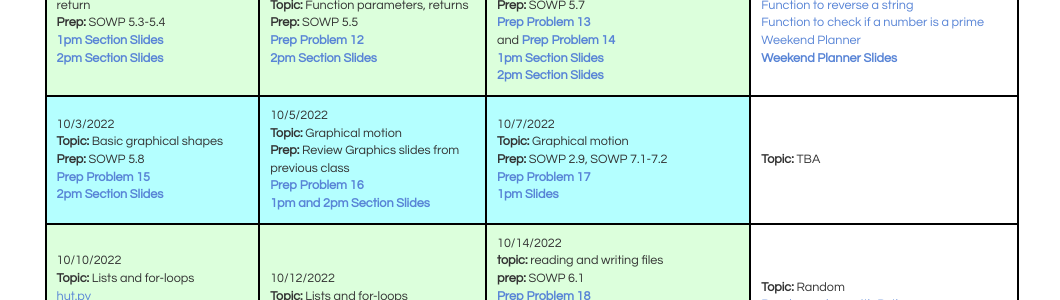
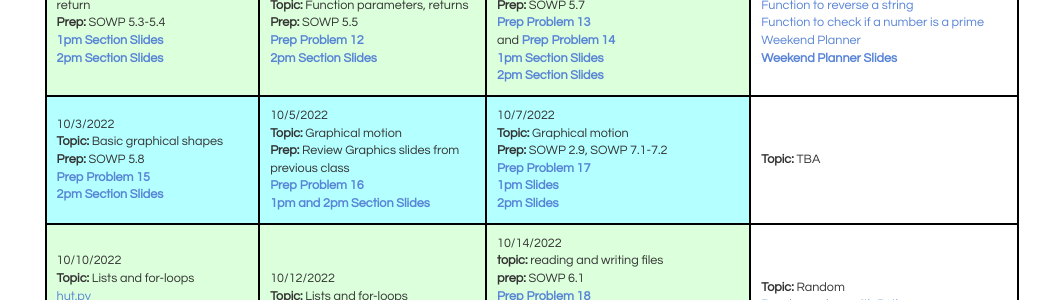
Before and after one commit to bddicken/cs110fall2022website, a Jekyll site: the page built from schedule/index.md, in a window 1280 px wide. Shown: the part 1049-1349 px from the top of the page, without its empty margins (108-1168 px from the left). Built offline with Jekyll 4.4.1, drawn with Linux system fonts in a browser that asks for light colours.

Commit message:
added link to slides 2pm

```diff
--- a/schedule/index.md
+++ b/schedule/index.md
@@ -255,6 +255,7 @@
     <b>Prep:</b> SOWP 2.9, SOWP 7.1-7.2 <br/>
     <a href="../preps/17/"><b>Prep Problem 17</b></a> <br/>
     <a href="./slides/18-graphics-motion.pdf"><b>1pm Slides</b></a> <br/>
+    <a href="./slides/18-graphics-motion-AP.pdf"><b>2pm Slides</b></a> <br/>
   </td>
   <td>
     <b>Topic:</b> TBA
```
